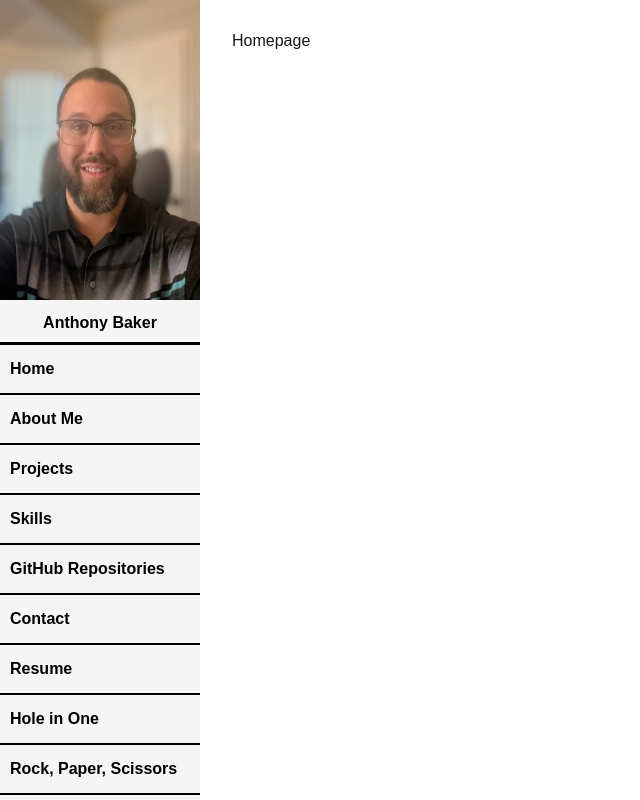
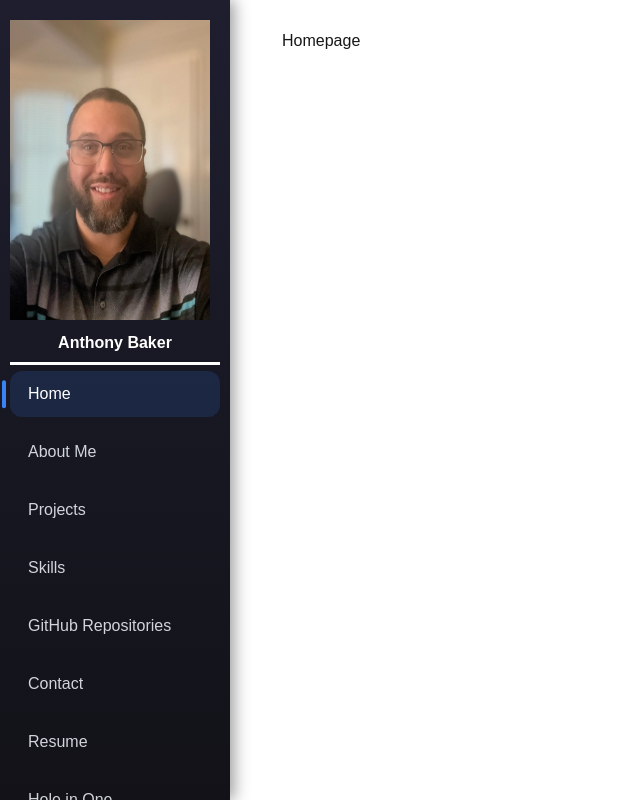
Before and after one commit to anthony-baker87/anthony-baker-portfolio, a Next.js app: page / in a window 1280 px wide. Shown: the whole page, without its empty margins (0-640 px from the left). Built offline with nearby package versions, Linux system fonts and the light colour scheme.

Commit message:
navigation update nav styles for both desktop and mobile

```diff
--- a/src/app/globals.css
+++ b/src/app/globals.css
@@ -42,6 +42,6 @@ a {
 }
 
 .mainContent {
-  margin-left: 200px;
+  margin-left: 250px;
   padding: 2rem;
 }
--- a/src/components/Navigation/Navigation.js
+++ b/src/components/Navigation/Navigation.js
@@ -1,58 +1,55 @@
+"use client";
 import Link from "next/link";
+import { usePathname } from "next/navigation";
+import { useState } from "react";
 import styles from "./Navigation.module.css";
 import ProfilePicture from "../ProfilePicture/ProfilePicture";
 
 const Navigation = () => {
+  const pathname = usePathname();
+  const [menuOpen, setMenuOpen] = useState(false);
+
+  const links = [
+    { href: "/", label: "Home" },
+    { href: "/about-me", label: "About Me" },
+    { href: "/projects", label: "Projects" },
+    { href: "/skills", label: "Skills" },
+    { href: "/github-repositories", label: "GitHub Repositories" },
+    { href: "/contact", label: "Contact" },
+    { href: "/resume", label: "Resume" },
+    { href: "/hole-in-one", label: "Hole in One" },
+    { href: "/rock-paper-scissors", label: "Rock, Paper, Scissors" },
+    { href: "/tic-tac-toe", label: "Tic, Tac, Toe" },
+  ];
+
   return (
-    <nav className={styles.navContainer}>
-      <ProfilePicture />
-      <Link href="/" title="Home" className={styles.linkWrapper}>
-        Home
-      </Link>
-      <Link href="/about-me" title="About Me" className={styles.linkWrapper}>
-        About Me
-      </Link>
-      <Link href="/projects" title="Projects" className={styles.linkWrapper}>
-        Projects
-      </Link>
-      <Link href="/skills" title="Skills" className={styles.linkWrapper}>
-        Skills
-      </Link>
-      <Link
-        href="/github-repositories"
-        title="GitHub Repositories"
-        className={styles.linkWrapper}
+    <>
+      <div
+        className={`${styles.hamburger} ${menuOpen ? styles.open : ""}`}
+        onClick={() => setMenuOpen(!menuOpen)}
       >
-        GitHub Repositories
-      </Link>
-      <Link href="/contact" title="Contact" className={styles.linkWrapper}>
-        Contact
-      </Link>
-      <Link href="/resume" title="Resume" className={styles.linkWrapper}>
-        Resume
-      </Link>
-      <Link
-        href="/hole-in-one"
-        title="Hole in One"
-        className={styles.linkWrapper}
+        <span></span>
+        <span></span>
+        <span></span>
+      </div>
+      <nav
+        className={`${styles.navContainer} ${menuOpen ? styles.open : ""}`}
+        onClick={() => setMenuOpen(false)}
       >
-        Hole in One
-      </Link>
-      <Link
-        href="/rock-paper-scissors"
-        title="Rock, Paper, Scissors"
-        className={styles.linkWrapper}
-      >
-        Rock, Paper, Scissors
-      </Link>
-      <Link
-        href="/tic-tac-toe"
-        title="Tic, Tac, Toe"
-        className={styles.linkWrapper}
-      >
-        Tic, Tac, Toe
-      </Link>
-    </nav>
+        <ProfilePicture />
+        {links.map(({ href, label }) => (
+          <Link
+            key={href}
+            href={href}
+            className={`${styles.linkWrapper} ${
+              pathname === href ? styles.activeLink : ""
+            }`}
+          >
+            {label}
+          </Link>
+        ))}
+      </nav>
+    </>
   );
 };
 
--- a/src/components/Navigation/Navigation.module.css
+++ b/src/components/Navigation/Navigation.module.css
@@ -3,26 +3,205 @@
   left: 0;
   top: 0;
   height: 100vh;
-  width: 200px;
-  background-color: #f5f5f5;
+  width: 230px;
+  background: linear-gradient(180deg, #1e1e2f, #121218);
   display: flex;
   flex-direction: column;
-  align-items: flex-start;
-  justify-content: flex-start;
-  gap: 0;
+  padding: 20px 10px;
+  box-shadow: 4px 0 15px rgba(0, 0, 0, 0.4);
+
+  overflow-y: auto;
+  scrollbar-width: thin;
+  scrollbar-color: #3b82f6 transparent;
+}
+
+.navContainer::-webkit-scrollbar {
+  width: 6px;
+}
+.navContainer::-webkit-scrollbar-thumb {
+  background: #3b82f6;
+  border-radius: 3px;
+}
+.navContainer::-webkit-scrollbar-track {
+  background: transparent;
+}
+.linkWrapper {
+  position: relative;
+  display: block;
+  padding: 14px 18px;
+  margin: 6px 0;
+  color: #d1d5db;
+  text-decoration: none;
+  font-weight: 500;
+  font-size: 1rem;
+  border-radius: 12px;
+  transition: all 0.3s ease;
+}
+
+.linkWrapper:hover {
+  color: #ffffff;
+  background: rgba(255, 255, 255, 0.1);
+  transform: translateX(6px);
+}
+
+.linkWrapper::before {
+  content: "";
+  position: absolute;
+  left: -8px;
+  top: 50%;
+  transform: translateY(-50%);
+  height: 60%;
+  width: 4px;
+  border-radius: 4px;
+  background: transparent;
+  transition: background 0.3s ease;
+}
+
+.linkWrapper:hover::before {
+  background: #3b82f6;
+}
+
+.activeLink {
+  color: #fff;
+  background: rgba(59, 130, 246, 0.15);
+}
+
+.activeLink::before {
+  background: #3b82f6;
+}
+
+/* --- Desktop Sidebar (default) --- */
+.navContainer {
+  position: fixed;
+  left: 0;
+  top: 0;
+  height: 100vh;
+  width: 230px;
+  background: linear-gradient(180deg, #1e1e2f, #121218);
+  display: flex;
+  flex-direction: column;
+  padding: 20px 10px;
+  box-shadow: 4px 0 15px rgba(0, 0, 0, 0.4);
+
+  overflow-y: auto;
+  scrollbar-width: thin;
+  scrollbar-color: #3b82f6 transparent;
+  transition: transform 0.3s ease;
+}
+
+.navContainer::-webkit-scrollbar {
+  width: 6px;
+}
+.navContainer::-webkit-scrollbar-thumb {
+  background: #3b82f6;
+  border-radius: 3px;
+}
+.navContainer::-webkit-scrollbar-track {
+  background: transparent;
 }
 
 .linkWrapper {
+  position: relative;
   display: block;
-  width: 100%;
-  padding: 15px 10px;
-  border-bottom: 2px solid black;
+  padding: 14px 18px;
+  margin: 6px 0;
+  color: #d1d5db;
   text-decoration: none;
-  color: black;
-  box-sizing: border-box;
-  font-weight: bold;
+  font-weight: 500;
+  font-size: 1rem;
+  border-radius: 12px;
+  transition: all 0.3s ease;
 }
 
 .linkWrapper:hover {
-  background-color: #e0e0e0;
+  color: #ffffff;
+  background: rgba(255, 255, 255, 0.1);
+  transform: translateX(6px);
 }
+
+.linkWrapper::before {
+  content: "";
+  position: absolute;
+  left: -8px;
+  top: 50%;
+  transform: translateY(-50%);
+  height: 60%;
+  width: 4px;
+  border-radius: 4px;
+  background: transparent;
+  transition: background 0.3s ease;
+}
+
+.linkWrapper:hover::before {
+  background: #3b82f6;
+}
+
+.activeLink {
+  color: #fff;
+  background: rgba(59, 130, 246, 0.15);
+}
+.activeLink::before {
+  background: #3b82f6;
+}
+
+@media (max-width: 768px) {
+  .navContainer {
+    height: 100vh;
+    width: 70%;
+    max-width: 280px;
+    transform: translateX(-100%);
+    background: #111827;
+    box-shadow: 6px 0 20px rgba(0, 0, 0, 0.5);
+    position: fixed;
+    top: 0;
+    left: 0;
+    z-index: 1000;
+  }
+
+  .navContainer.open {
+    transform: translateX(0);
+  }
+
+  .linkWrapper {
+    font-size: 1.2rem;
+    padding: 18px 20px;
+    margin: 0;
+    border-radius: 0;
+  }
+
+
+  .navContainer::-webkit-scrollbar {
+    display: none;
+  }
+
+  .hamburger {
+    position: fixed;
+    top: 20px;
+    left: 20px;
+    z-index: 1100;
+    width: 32px;
+    height: 24px;
+    cursor: pointer;
+    display: flex;
+    flex-direction: column;
+    justify-content: space-between;
+  }
+
+  .hamburger span {
+    display: block;
+    height: 4px;
+    background: #fff;
+    border-radius: 2px;
+    transition: all 0.3s ease;
+  }
+
+  .hamburger.open span:nth-child(1) {
+    transform: rotate(45deg) translate(5px, 6px);
+  }
+  .hamburger.open span:nth-child(2) {
+    opacity: 0;
+  }
+  .hamburger.open span:nth-child(3) {
+    transform: rotate(-45deg) translate(5px, -6px);
+  }
+}
--- a/src/components/ProfilePicture/ProfilePicture.js
+++ b/src/components/ProfilePicture/ProfilePicture.js
@@ -1,13 +1,22 @@
 import Image from "next/image";
+import { useEffect, useState } from "react";
 import styles from "./ProfilePicture.module.css";
+import { isMobile } from "@/utils/device";
 
 const ProfilePicture = () => {
+  const [mobile, setMobile] = useState(false);
+
+  useEffect(() => {
+    const userAgent = navigator.userAgent;
+    setMobile(isMobile(userAgent));
+  }, []);
+
   return (
     <div className={styles.profilePictureContainer}>
       <Image
         src="/images/navigation/thebakes.webp"
         alt="Profile Picture"
-        width={200}
+        width={mobile ? 260 : 200}
         height={300}
         priority
       />
--- a/src/components/ProfilePicture/ProfilePicture.module.css
+++ b/src/components/ProfilePicture/ProfilePicture.module.css
@@ -1,9 +1,9 @@
 .profilePictureContainer {
-  border-bottom: 3px solid black;
+  border-bottom: 3px solid white;
 }
 
 .profilePictureName {
-  color: black;
+  color: white;
   text-align: center;
   margin: 10px 0;
   font-weight: bold;
--- /dev/null
+++ b/src/utils/device/index.js
@@ -0,0 +1,6 @@
+export function isMobile(userAgent) {
+  if (!userAgent) return false;
+  return /Android|iPhone|iPad|iPod|Opera Mini|IEMobile|WPDesktop/i.test(
+    userAgent
+  );
+}
```
